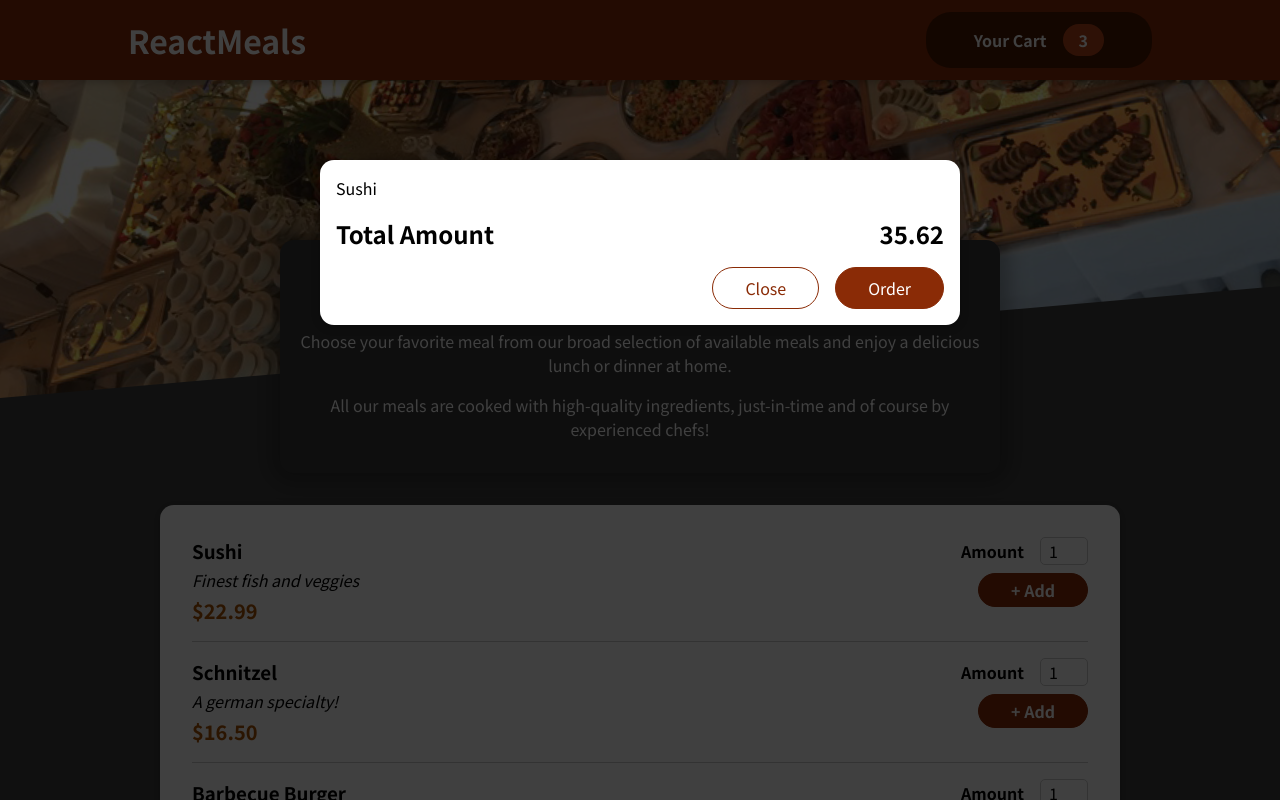
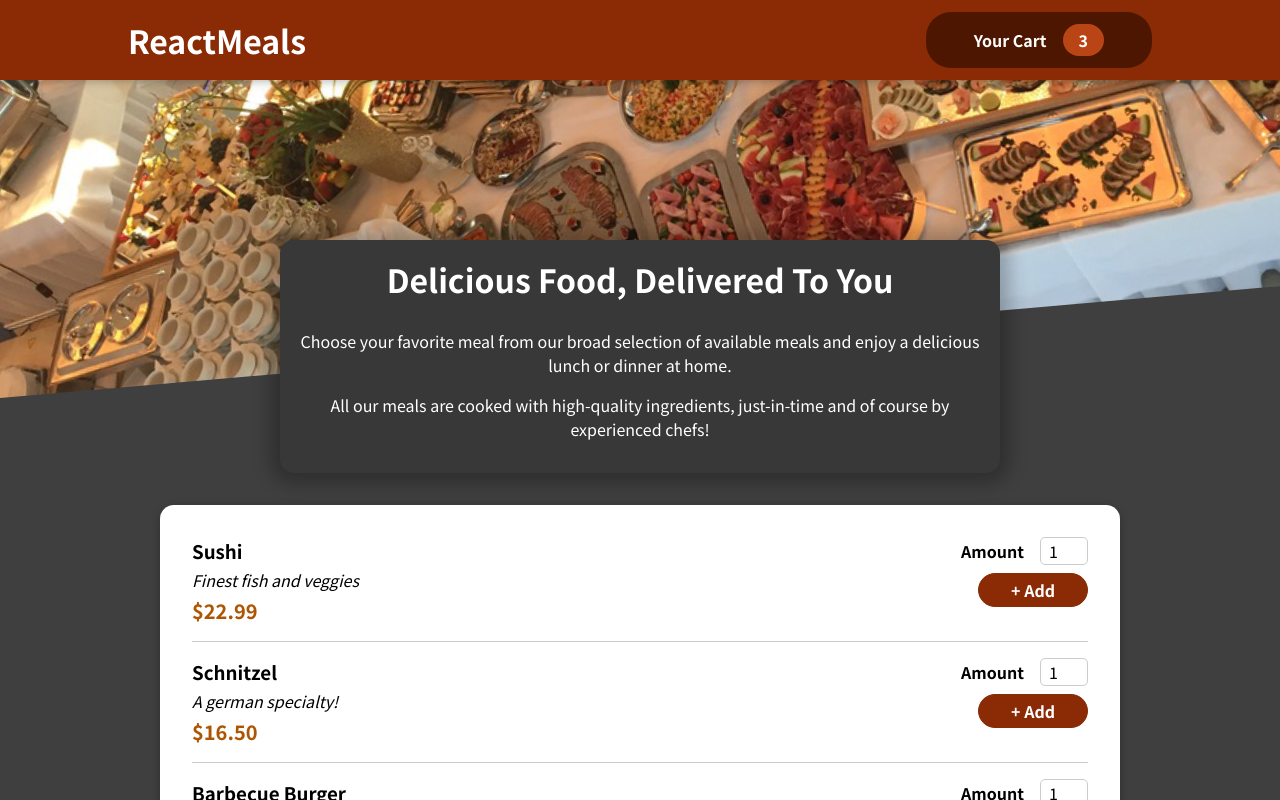
Before and after one commit to thiagoleet/react-food-order-app, a React (Create React App) app: page / in a window 1280 px wide. Shown: the top 800 px of the page. Built offline with nearby package versions, Linux system fonts and the light colour scheme.

Commit message:
Added state to Modal

```diff
--- a/public/index.html
+++ b/public/index.html
@@ -24,7 +24,7 @@
       work correctly both with client-side routing and a non-root public URL.
       Learn how to configure a non-root public URL by running `npm run build`.
     -->
-    <title>React App</title>
+    <title>Food Order App</title>
   </head>
   <body>
     <noscript>You need to enable JavaScript to run this app.</noscript>
--- a/src/App.js
+++ b/src/App.js
@@ -1,5 +1,5 @@
 // react
-import { Fragment } from "react";
+import { Fragment, useState } from "react";
 
 // components
 import Header from "./components/Layout/Header/Header";
@@ -7,10 +7,20 @@
 import Cart from "./components/Cart/Cart";
 
 const App = () => {
+  const [cartIsShown, setCartIsShown] = useState(false);
+
+  const showCartHandler = () => {
+    setCartIsShown(true);
+  };
+
+  const hideCartHandler = () => {
+    setCartIsShown(false);
+  };
+
   return (
     <Fragment>
-      <Cart />
-      <Header />
+      {cartIsShown && <Cart onClose={hideCartHandler} />}
+      <Header onShowCart={showCartHandler} />
       <main>
         <Meals />
       </main>
--- a/src/components/Cart/Cart.js
+++ b/src/components/Cart/Cart.js
@@ -14,14 +14,16 @@
   );
 
   return (
-    <Modal>
+    <Modal onClose={props.onClose}>
       {cartItems}
       <div className={classes.total}>
         <span>Total Amount</span>
         <span>35.62</span>
       </div>
       <div className={classes.actions}>
-        <button className={classes["button--alt"]}>Close</button>
+        <button onClick={props.onClose} className={classes["button--alt"]}>
+          Close
+        </button>
         <button className={classes.button}>Order</button>
       </div>
     </Modal>
--- a/src/components/Layout/Header/Header.js
+++ b/src/components/Layout/Header/Header.js
@@ -15,7 +15,7 @@
     <Fragment>
       <header className={classes.header}>
         <h1>ReactMeals</h1>
-        <HeaderCartButton />
+        <HeaderCartButton onClick={props.onShowCart} />
       </header>
       <div className={classes["main-image"]}>
         <img src={mealsImage} alt="A table full of delicious food!" />
--- a/src/components/Layout/Header/HeaderCartButton/HeaderCartButton.js
+++ b/src/components/Layout/Header/HeaderCartButton/HeaderCartButton.js
@@ -6,7 +6,7 @@
 
 const HeaderCartButton = (props) => {
   return (
-    <button className={classes.button}>
+    <button onClick={props.onClick} className={classes.button}>
       <span>
         <CartIcon />
       </span>
--- a/src/components/UI/Modal/Modal.js
+++ b/src/components/UI/Modal/Modal.js
@@ -1,6 +1,9 @@
 // react
 import { Fragment } from "react/cjs/react.production.min";
 import ReactDOM from "react-dom";
+
+// styles
+import classes from "./Modal.module.css";
 
 // components
 import Backdrop from "./Backdrop";
@@ -11,9 +14,14 @@
 const Modal = (props) => {
   return (
     <Fragment>
-      {ReactDOM.createPortal(<Backdrop />, portalElement)}
       {ReactDOM.createPortal(
-        <ModalOverlay>{props.children}</ModalOverlay>,
+        <Backdrop onClick={props.onClose} />,
+        portalElement
+      )}
+      {ReactDOM.createPortal(
+        <ModalOverlay>
+          <div className={classes.content}>{props.children}</div>
+        </ModalOverlay>,
         portalElement
       )}
     </Fragment>
--- /dev/null
+++ b/src/components/UI/Modal/Modal.module.css
@@ -0,0 +1,2 @@
+.content {
+}
```
